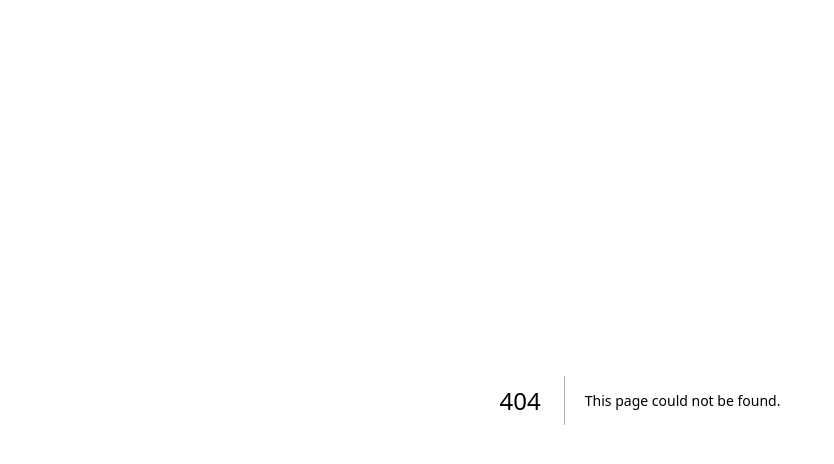
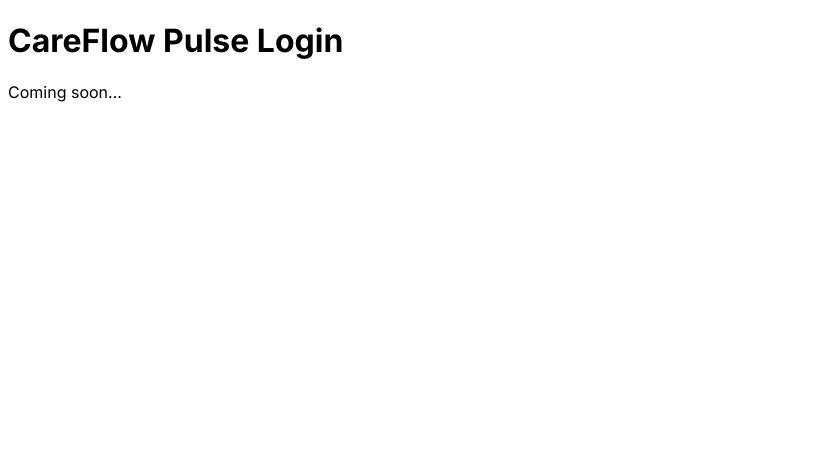
Before and after one commit to ChristChad-mv/careflow, a Next.js app in the folder nextjs/: page /auth/login in a window 1280 px wide. Before the commit this address had no page. Shown: the top 464 px of the page, without its empty margins (0-834 px from the left). Built offline with nearby package versions, Linux system fonts and the light colour scheme.

Commit message:
feat: create login page component for user authentication

```diff
--- /dev/null
+++ b/nextjs/src/app/auth/login/page.tsx
@@ -0,0 +1,5 @@
+import LoginPage from "@/components/layout/LoginPage";
+
+export default function Page() {
+    return <LoginPage />;
+}
```
